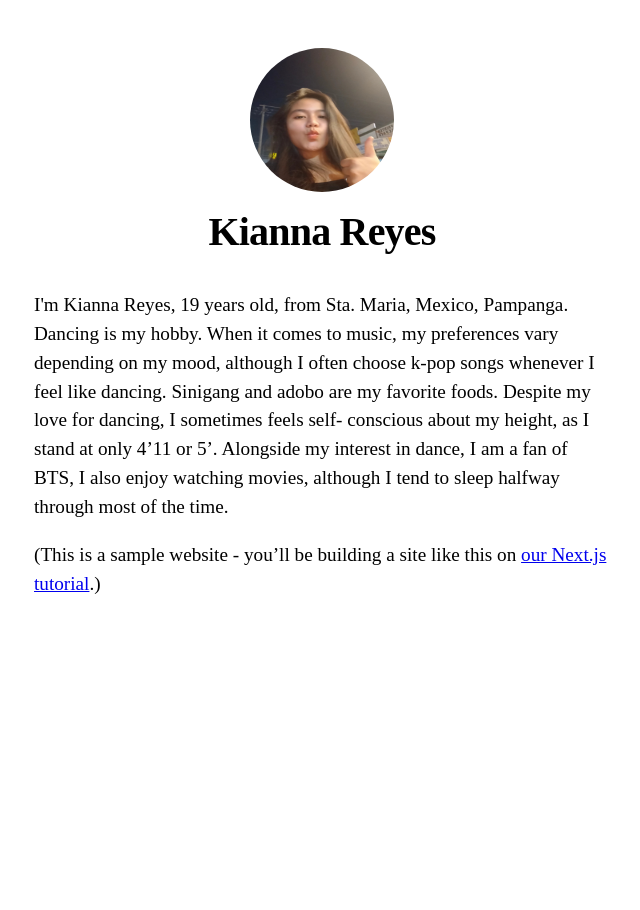
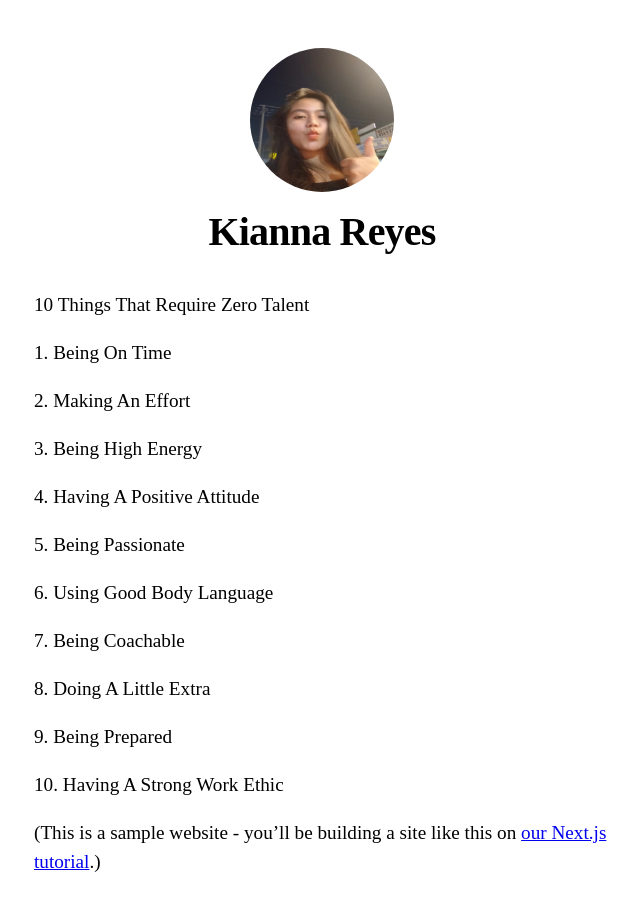
Before and after one commit to kiannna/cpeitel3, a Next.js app: page / in a window 1280 px wide. Shown: the top 910 px of the page, without its empty margins (318-958 px from the left). Before the commit the page ends 800 px from the top, so only its background shows below. Built offline with nearby package versions, Linux system fonts and the light colour scheme.

Commit message:
Update index.js

```diff
--- a/pages/index.js
+++ b/pages/index.js
@@ -9,11 +9,19 @@ export default function Home() {
         <title>{siteTitle}</title>
       </Head>
       <section className={utilStyles.headingMd}>
-        <p>I'm Kianna Reyes, 19 years old, from Sta. Maria, Mexico, Pampanga. Dancing is my hobby. When it
-comes to music, my preferences vary depending on my mood, although I often choose k-pop songs whenever I
-feel like dancing. Sinigang and adobo are my favorite foods. Despite my love for dancing, I sometimes feels self-
-conscious about my height, as I stand at only 4’11 or 5’. Alongside my interest in dance, I am a fan of BTS, I also
-enjoy watching movies, although I tend to sleep halfway through most of the time.</p>
+        <p>10 Things That Require Zero Talent</p>
+
+        <p>1. Being On Time </p>
+        <p>2. Making An Effort </p>
+        <p>3. Being High Energy</p>
+        <p>4. Having A Positive Attitude</p>
+        <p>5. Being Passionate</p>
+        <p>6. Using Good Body Language</p>
+        <p>7. Being Coachable</p>
+        <p>8. Doing A Little Extra</p>
+        <p>9. Being Prepared</p>
+        <p>10. Having A Strong Work Ethic</p>
+
         <p>
           (This is a sample website - you’ll be building a site like this on{' '}
           <a href="https://nextjs.org/learn">our Next.js tutorial</a>.)
```
